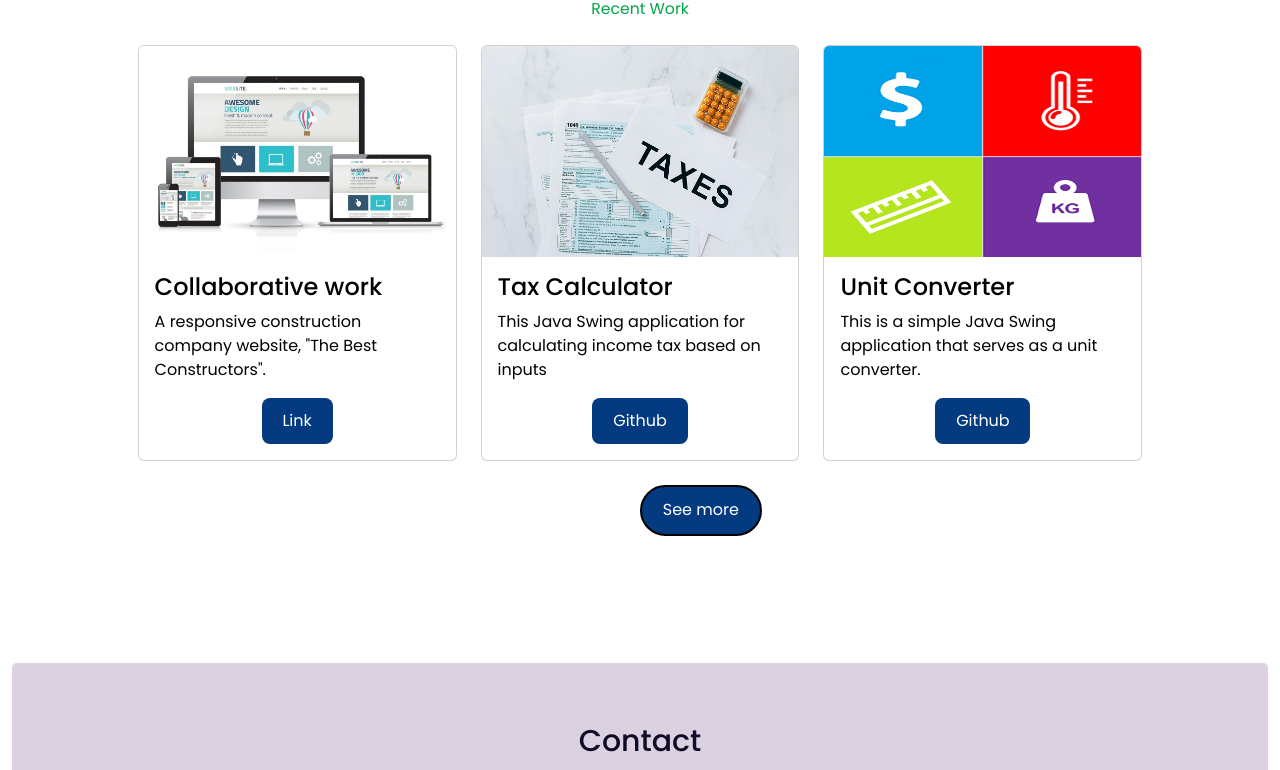
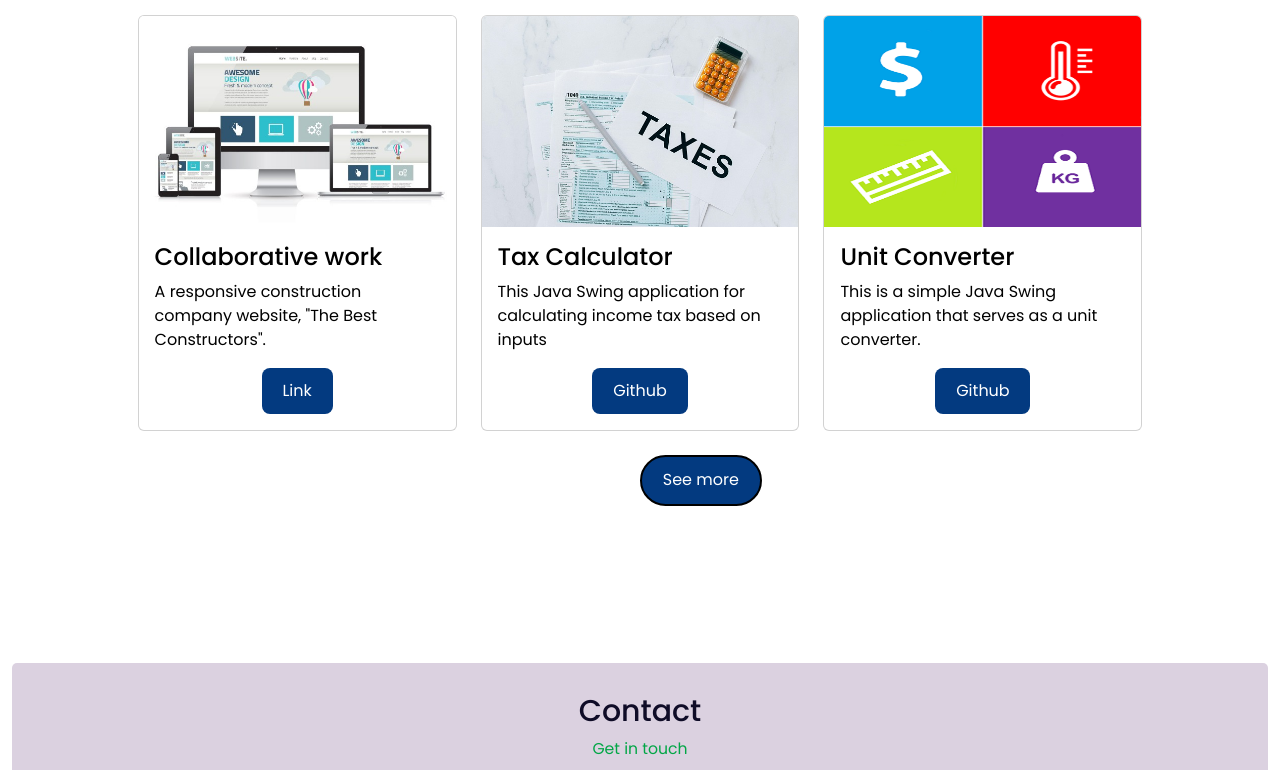
Before and after one commit to MfidiV/mfidiv_react_portfolio, a React (Create React App) app: page / in a window 1280 px wide. Shown: the part 2626-3396 px from the top of the page. Built offline with nearby package versions, Linux system fonts and the light colour scheme.

Commit message:
*Changed global styling for headers to 10px to allowing space for section content.
*Add transition for home buttons

```diff
--- a/src/Sections/Home/Home.css
+++ b/src/Sections/Home/Home.css
@@ -40,10 +40,12 @@
   border-radius: 0.5rem;
   text-decoration: none; /* Remove underline */
   text-align: center;
+  transition: all 0.3s ease
 }
 
 .btn1:hover {
   background: var(--hover);
+  transform: scale(1.1);
 }
 
 /* New styles for animation */
--- a/src/index.css
+++ b/src/index.css
@@ -138,7 +138,7 @@ a {
 
 .heading h2 {
   font-size: 30px;
-  margin-top: 40px;
+  margin-top: 10px;
 }
 
 .heading span {
```
